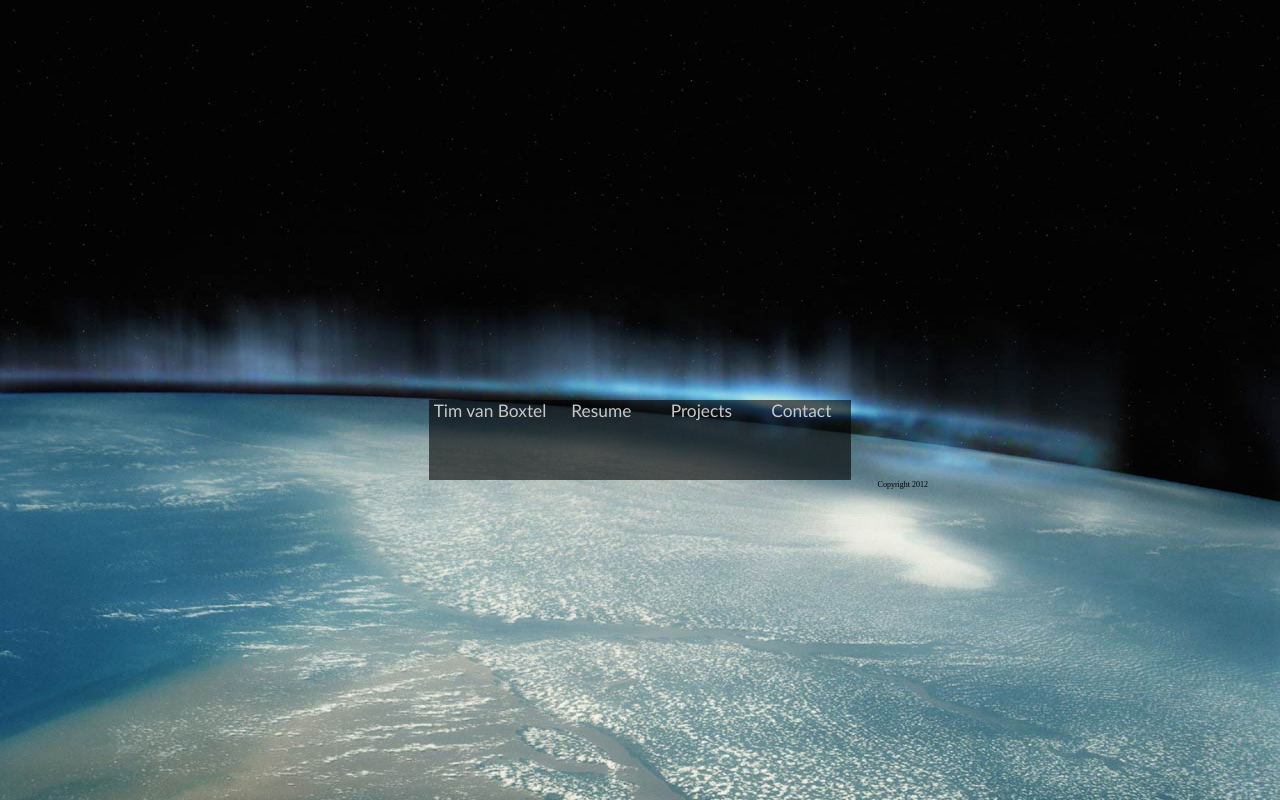
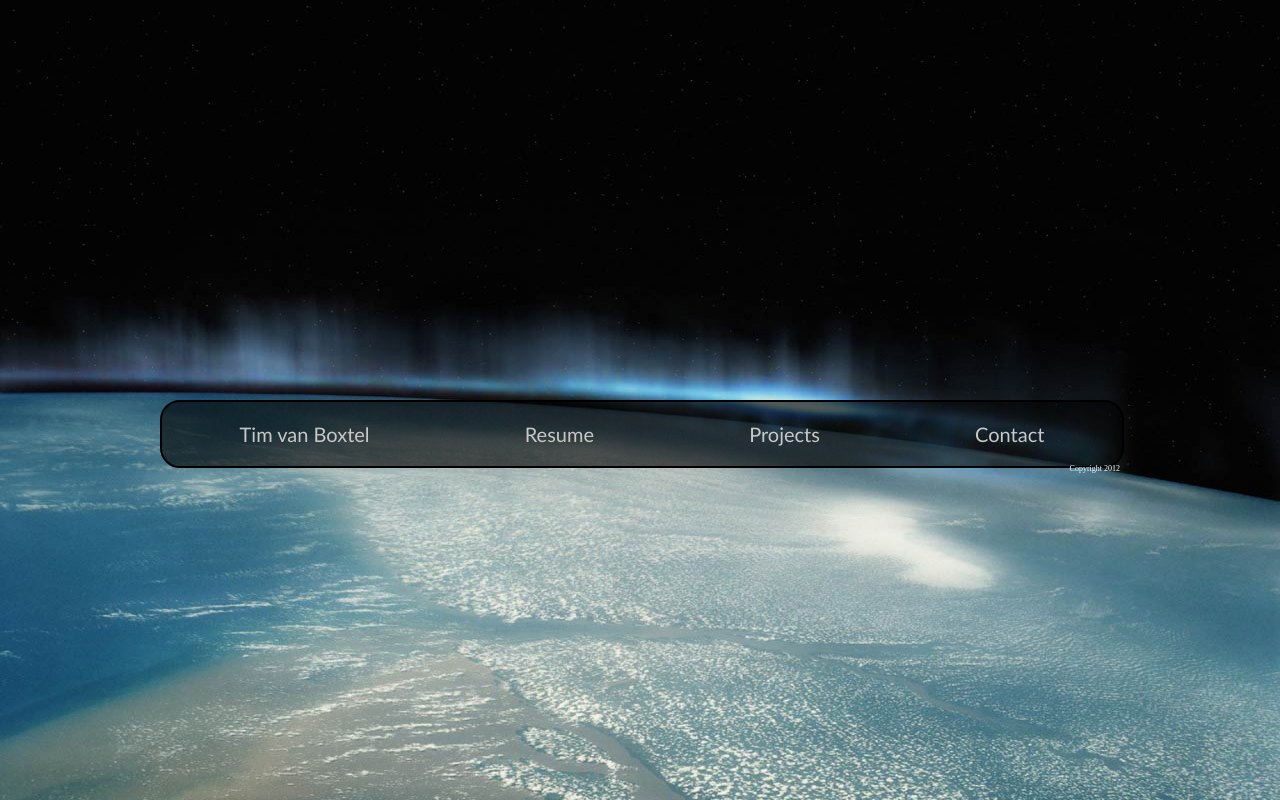
Before and after one commit to SunPowered/homepage, a PHP site: page /tim/index.html in a window 1280 px wide. Run offline with PHP 8.4, Linux system fonts and the light colour scheme.

Commit message:
Working homepage layed out with flex-box

```diff
--- a/tim/css/style.css
+++ b/tim/css/style.css
@@ -4,7 +4,7 @@ html, body {
 	height: 100%;
 }
 
-div, body, ul, li {
+div, body, ul, li, a{
 	margin: 0;
 	padding: 0;
 }
@@ -12,6 +12,10 @@ body {
 	background-image: url('../img/auroraborealisfromspace.jpg');
 	background-repeat:no-repeat;
 	background-size: 100% 100%
+}
+
+li {
+	list-style: none;
 }
 
 #floater {
@@ -23,13 +27,18 @@ body {
 
 #container {
 	position:relative; clear: left;
-	width: 45%;
-	height: 10%;
-	min-width: 400px;
+	width: 75%;
+	height: 8%;
+	min-width: 500px;
 	margin: 0 auto;
 }
 
 nav {
+
+	height: 100%;
+	width: 100%;
+}
+nav ul {
 	display: -webkit-box;
 	display: -moz-box;
 	display: box;
@@ -38,32 +47,42 @@ nav {
 	-moz-box-align: center;
 	box-align: center;
 
-	height: 100%;
-}
-nav ul {
-	display: -webkit-box;
-	display: -moz-box;
-	display: box;
+	-webkit-box-orient: horizontal;
+	-moz-box-orient: horizontal;
+	box-orient: horizontal;
+
+	-webkit-box-align: center;
+	-moz-box-align: center;
+	box-align: center;
+
+	border: 2px solid black;
+	border-radius: 20px;
 
 	height: 100%;
-	list-style:none;
-	font-size: 13pt;
+	width: 100%;
+	font-size: 15pt;
 	background: rgba(0,0,0,.6);
 	font-family: "Trebuchet MS", Helvetica, sans-serif;
+
 }
 
 nav ul li {
 	text-align: center;
-	min-width: 100px;
+	min-width: 150px;
+
+	-webkit-box-flex: 1;
+	-moz-box-flex: 1;
+	box-flex: 1;
 }
 
 nav ul li a {
+	display:block;
 	text-decoration: none;
 	color: rgba(200, 200, 200, 1);
-	padding: 5px;
 }
 
 footer {
 	font-size:8px;
 	position: absolute; right:0;
+	color: white;
 }
--- a/tim/index.html
+++ b/tim/index.html
@@ -20,5 +20,6 @@
 
 	<footer>Copyright 2012</footer>
 </div>
+
 </body>
 </html>
```
